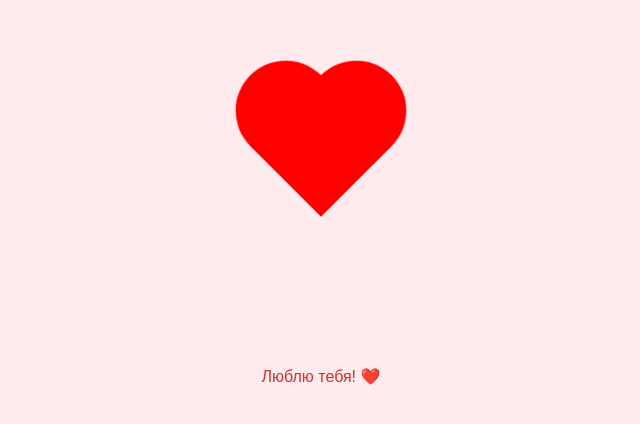
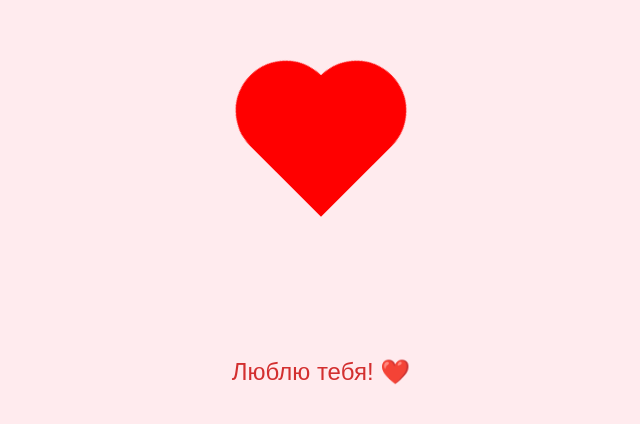
Before and after one commit to italka/I-love-A, a plain HTML site: page I love A.html in a window 1280 px wide. Shown: the part 254-678 px from the top of the page, without its empty margins (319-959 px from the left). Drawn offline with Linux system fonts and the light colour scheme.

Commit message:
Update I love A.html

```diff
--- a/I love A.html
+++ b/I love A.html
@@ -1,6 +1,7 @@
 <!DOCTYPE html>
 <html>
 <head>
+    <meta charset="UTF-8">  <!-- Вот эта строка исправит проблему -->
     <title>Сердечко для тебя ❤️</title>
     <style>
         body {
@@ -11,6 +12,7 @@
             background: #ffebee;
             margin: 0;
             overflow: hidden;
+            font-family: Arial, sans-serif;  <!-- Шрифт для надписи -->
         }
         .heart {
             width: 100px;
@@ -49,6 +51,8 @@
             font-family: Arial, sans-serif;
             color: #d32f2f;
             text-align: center;
+            font-size: 24px;  <!-- Размер текста -->
+            font-weight: bold;  <!-- Жирный шрифт -->
         }
     </style>
 </head>
```
